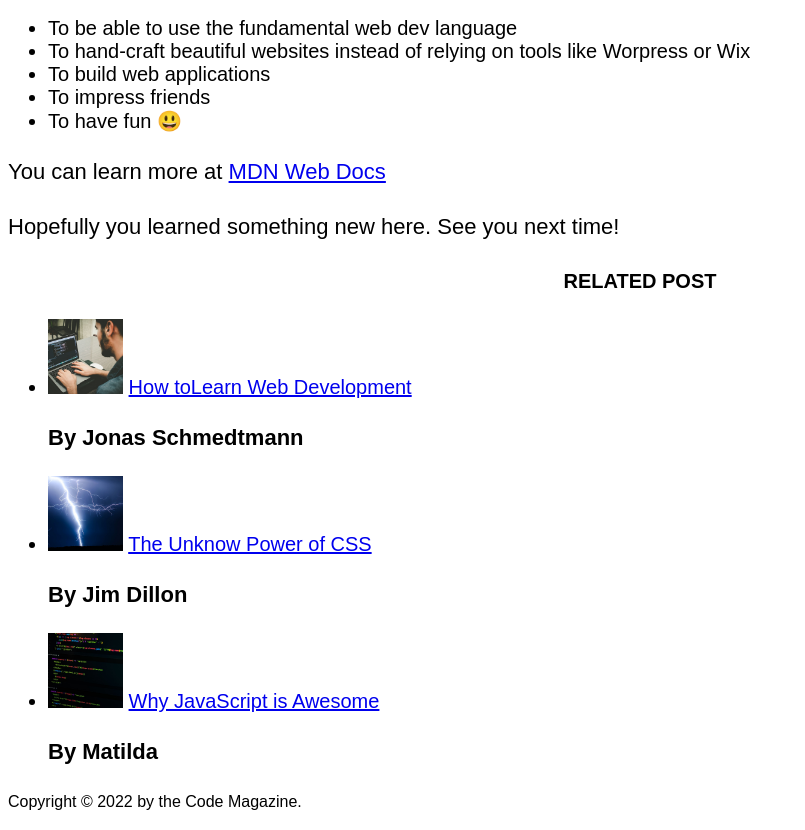
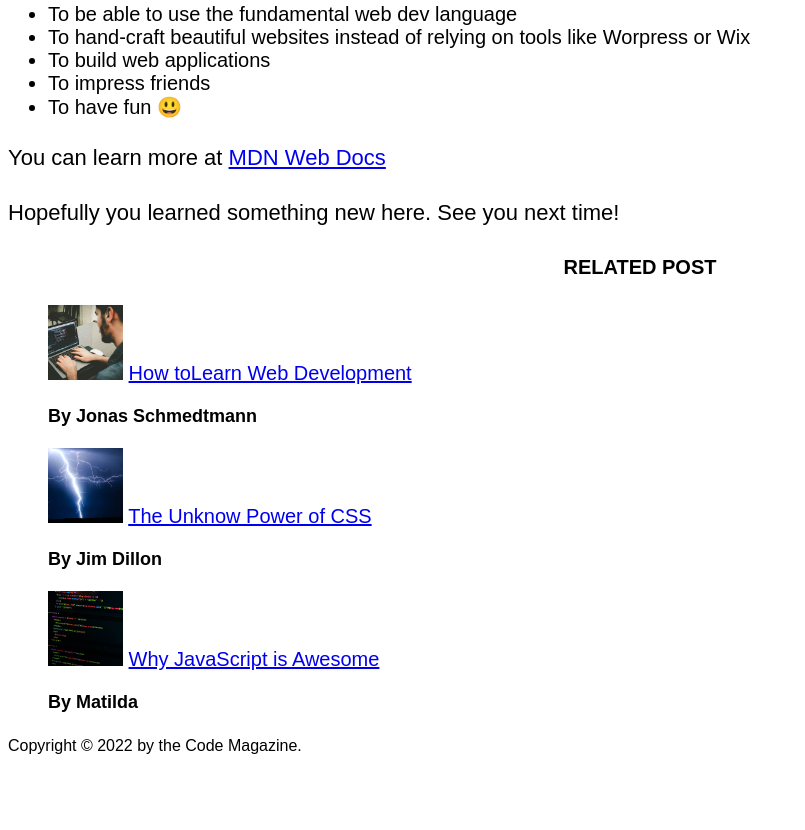
Before and after one commit to matiasard/02-HTML-Fundamentals, a plain HTML site: page index.html in a window 1280 px wide. Shown: the part 1238-2068 px from the top of the page, without its empty margins (0-805 px from the left). After the commit the page ends 2012 px from the top, so only its background shows below. Drawn offline with Linux system fonts and the light colour scheme.

Commit message:
26. Class and ID Selector

```diff
--- a/index.html
+++ b/index.html
@@ -26,7 +26,7 @@
     <header>
       <h2>The Basic Language of the Web: HTML</h2>
       <img src="./img/laura-jones.jpg" alt="Photo Perfil" width="50" height="50">
-      <p>Posted by <strong>Laura Jones</strong> on Monday, June 21st 2027</p>
+      <p id="author">Posted by <strong>Laura Jones</strong> on Monday, June 21st 2027</p>
 
       <img loading="lazy" src="./img/post-img.jpg" alt="HTML code on a screen" width="500">
     </header>
@@ -90,11 +90,13 @@
   <aside>
     <h4>Related post</h4>
 
-    <ul>
-      <li> <img src="./img/related-1.jpg" alt="img-1" width="75" height="75"> <a href="#">
+    <ul class="related">
+      <li>
+        <img src="./img/related-1.jpg" alt="img-1" width="75" height="75">
+        <a href="#">
           How toLearn Web Development
         </a>
-        <p>
+        <p class="related-author">
           <strong>By Jonas Schmedtmann</strong>
         </p>
       </li>
@@ -103,14 +105,14 @@
         <a href="#">
           The Unknow Power of CSS
         </a>
-        <p>
+        <p class="related-author">
           <strong>By Jim Dillon</strong>
         </p>
       </li>
       <li>
         <img src="./img/related-3.jpg" alt="img-3" width="75" height="75">
         <a href="#">Why JavaScript is Awesome</a>
-        <p>
+        <p class="related-author">
           <strong>By Matilda</strong>
         </p>
       </li>
@@ -119,7 +121,7 @@
   </aside>
 
   <footer>
-    <p>
+    <p id="copyright">
       Copyright &copy; 2022 by the Code Magazine.
     </p>
   </footer>
--- a/styles/main.css
+++ b/styles/main.css
@@ -35,11 +35,20 @@ li {
 	font-size: 20px;
 }
 
-footer p {
+#copyright {
 	font-size: 16px;
 }
 
-article header p {
-	font-family: sans-serif;
+#author {
 	font-style: italic;
+	font-size: 18px;
 }
+
+.related-author {
+	font-size: 18px;
+	font-weight: bold;
+}
+
+.related {
+	list-style: none;
+}
```
